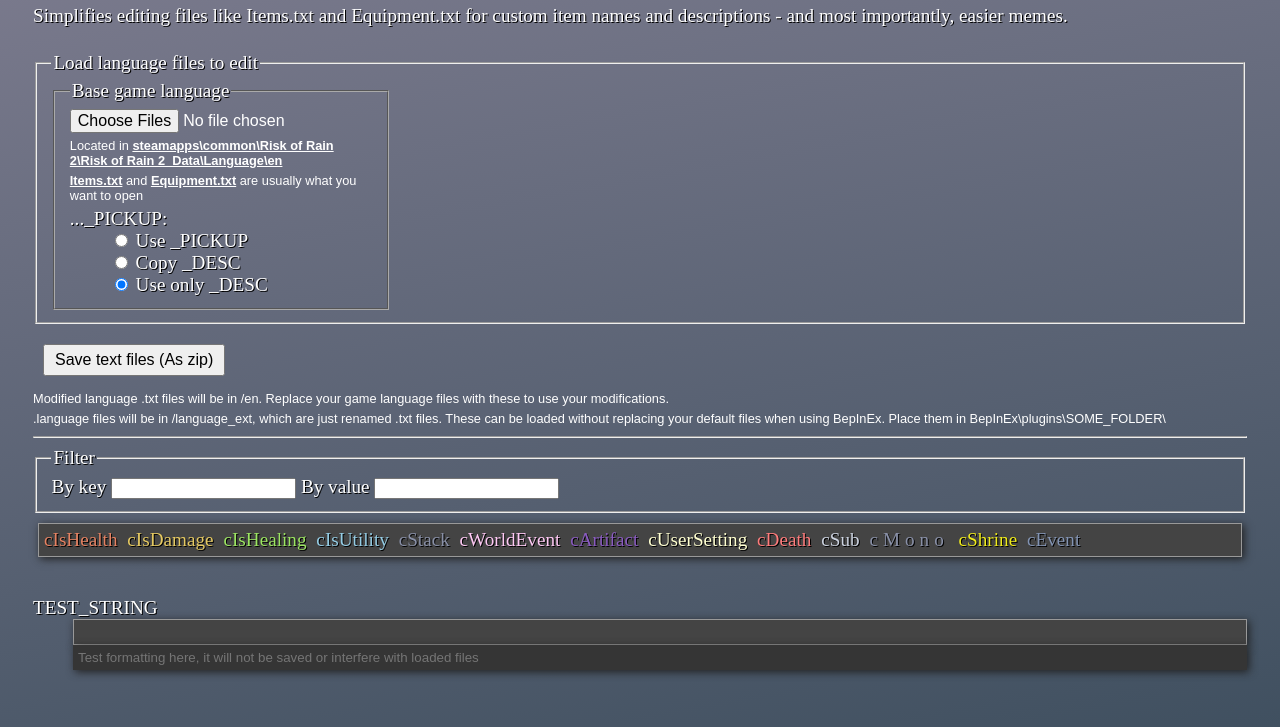
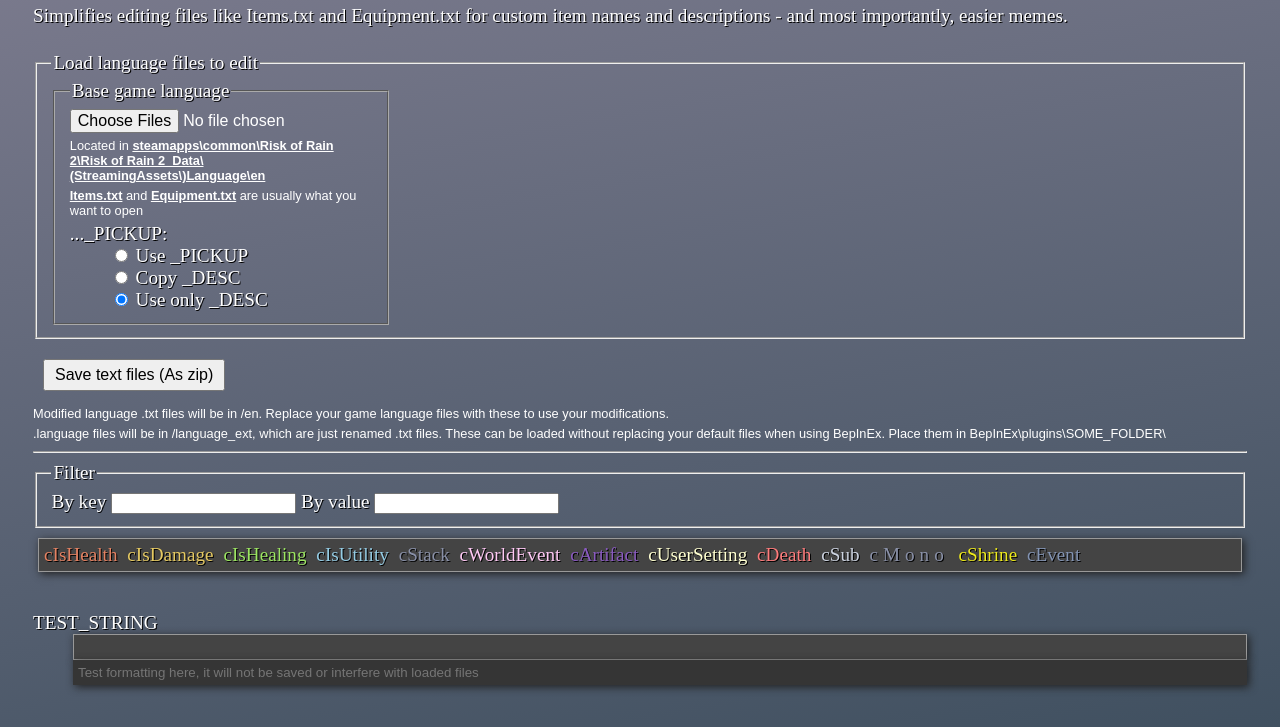
Before and after one commit to Xuerian/RoR2LanguageEditor, a plain HTML site: page index.html in a window 1280 px wide. Shown: the part 73-800 px from the top of the page. Drawn offline with nearby package versions, Linux system fonts and the light colour scheme; a web font is replaced by a local one.

Commit message:
Add StreamingAssets note in path

```diff
--- a/index.html
+++ b/index.html
@@ -218,7 +218,7 @@
                 <fieldset>
                     <legend>Base game language</legend>
                     <input type=file id=INPUT_FILE_BASE accept=.txt multiple>
-                    <p>Located in <b><u>steamapps\common\Risk of Rain 2\Risk of Rain 2_Data\Language\en</u></b></p>
+                    <p>Located in <b><u>steamapps\common\Risk of Rain 2\Risk of Rain 2_Data\(StreamingAssets\)Language\en</u></b></p>
                     <p><b><u>Items.txt</u></b> and <b><u>Equipment.txt</u></b> are usually what you want to open</p>
                     <dl class=_pickup>
                         <dt>..._PICKUP:</dt>
```
